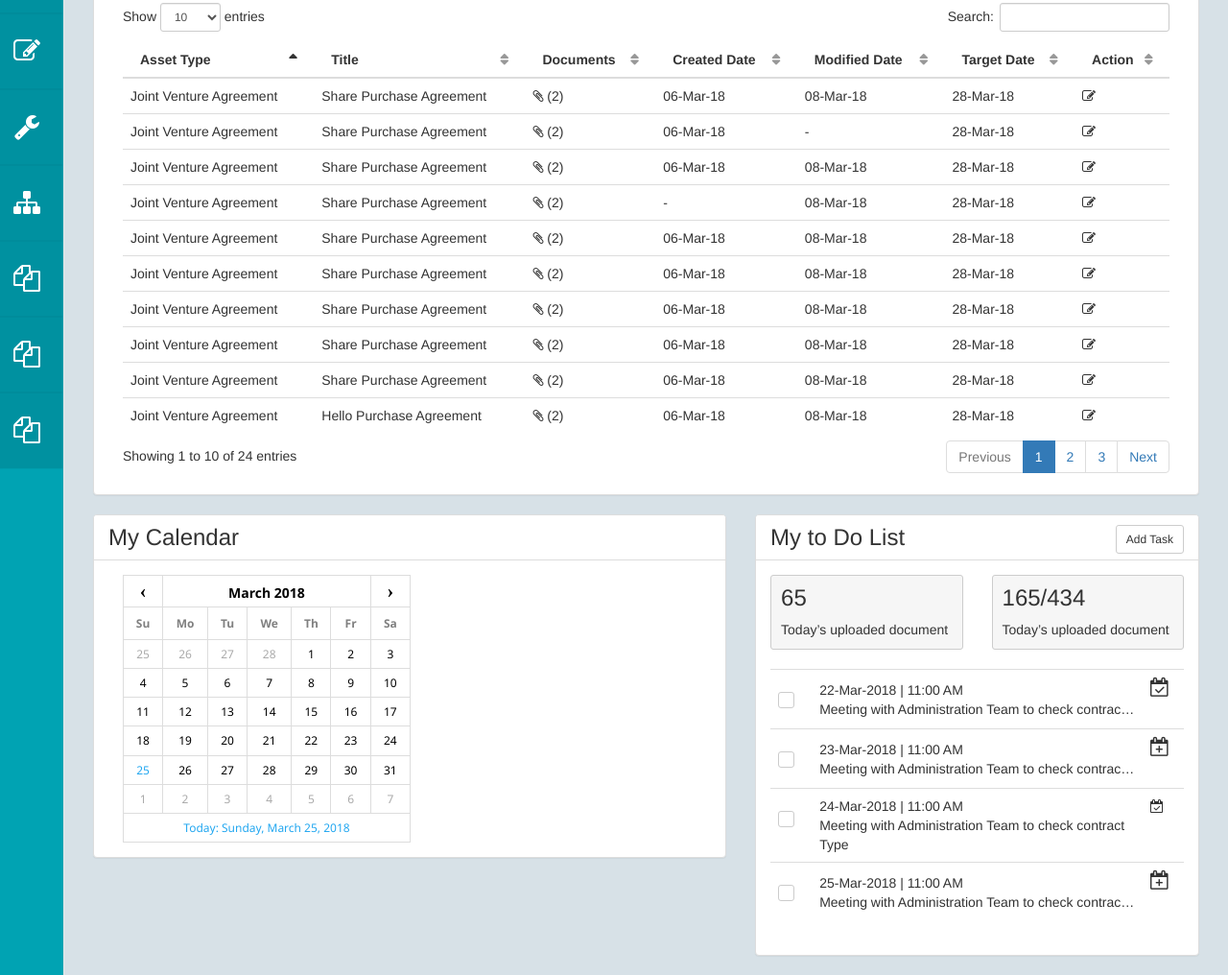
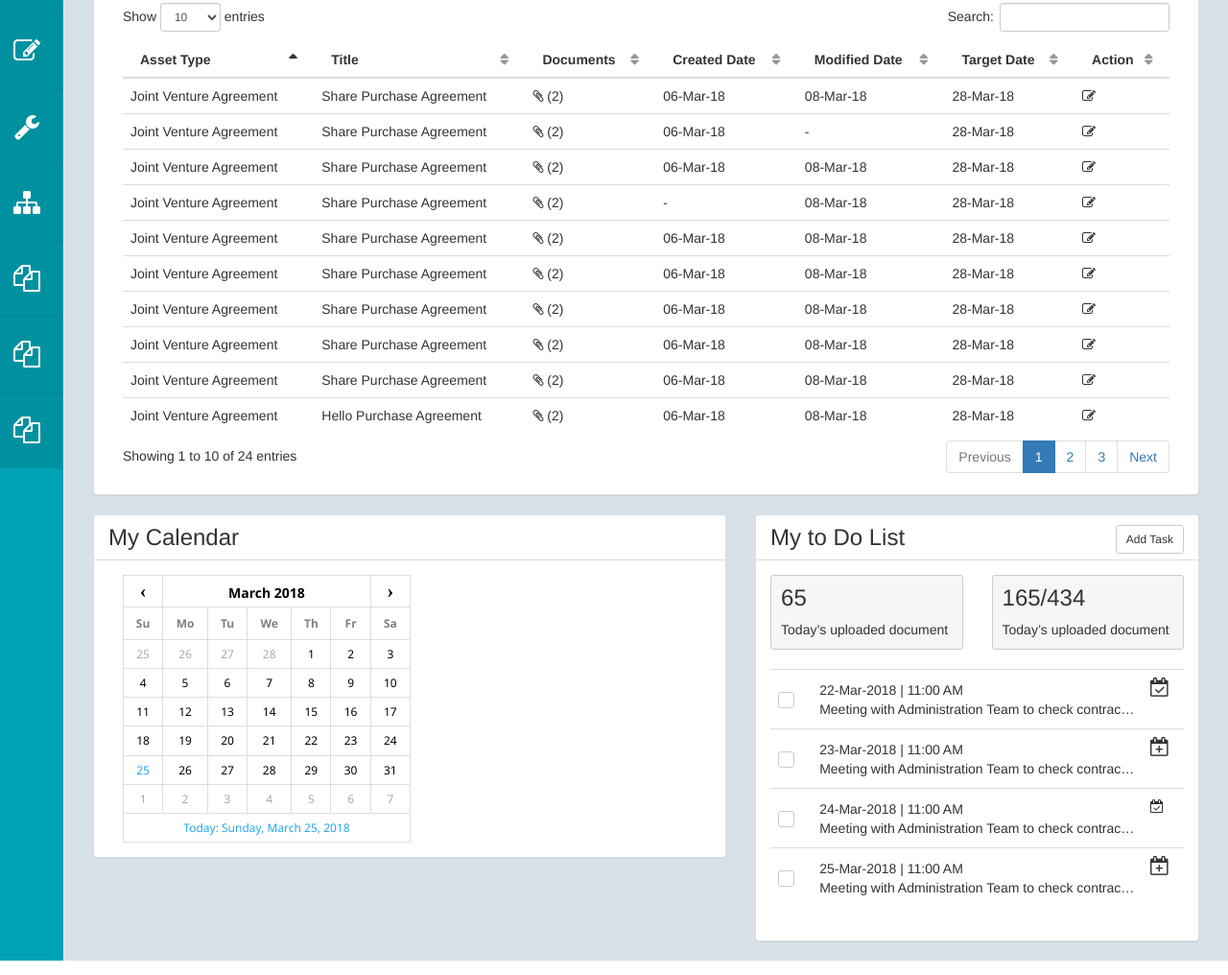
Before and after one commit to sushilkundu143/admin-dashboard, a website with bundled scripts: page index.html in a window 1280 px wide. Shown: the part 644-1660 px from the top of the page at 96% size. Built offline with nearby package versions, Linux system fonts and the light colour scheme.

Commit message:
add udpate

```diff
--- a/index.html
+++ b/index.html
@@ -1549,7 +1549,7 @@
                                                             <label for="checkbox3"></label>
                                                         </div>
                                                     </td>
-                                                    <td>24-Mar-2018 | 11:00 AM
+                                                    <td class="event-desc">24-Mar-2018 | 11:00 AM
                                                         <br> Meeting with Administration Team to check contract Type</td>
                                                     <td>
                                                         <i class="fa fa-calendar-check-o" aria-hidden="true"></i>
```
